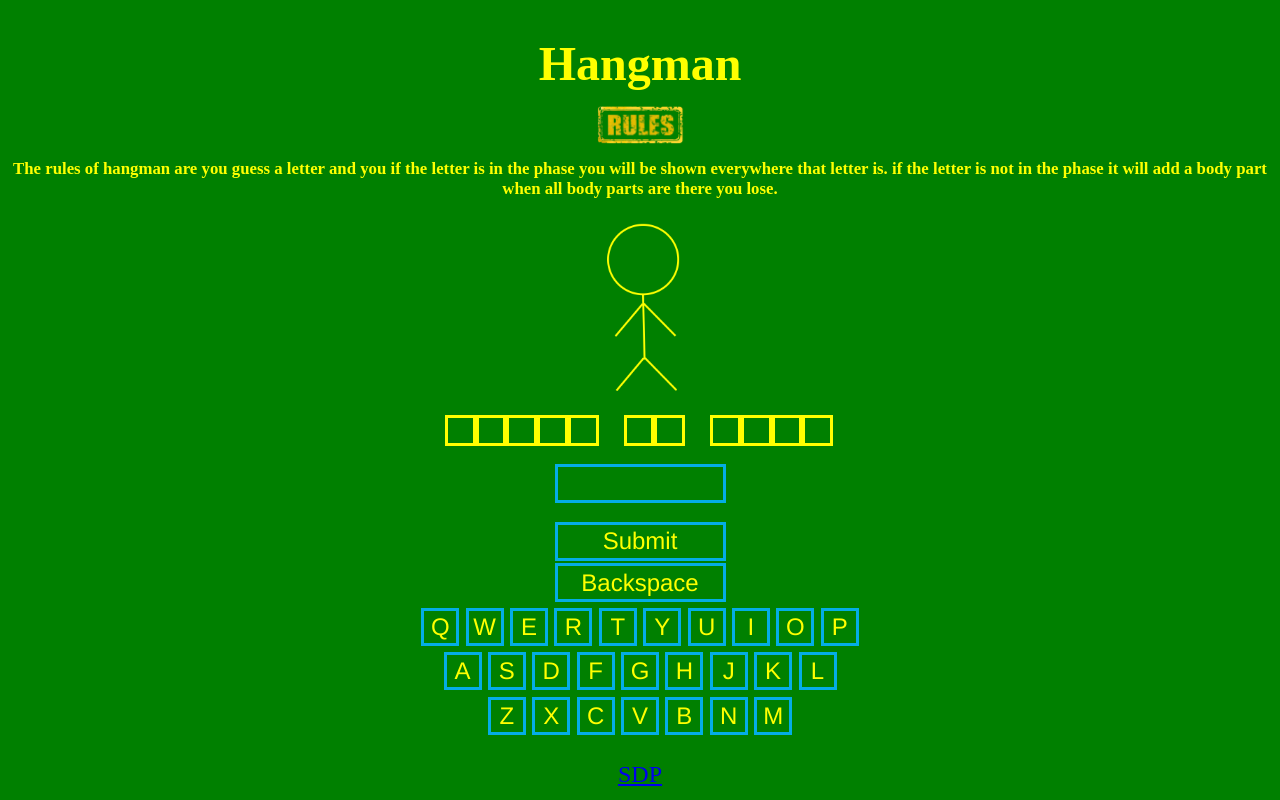
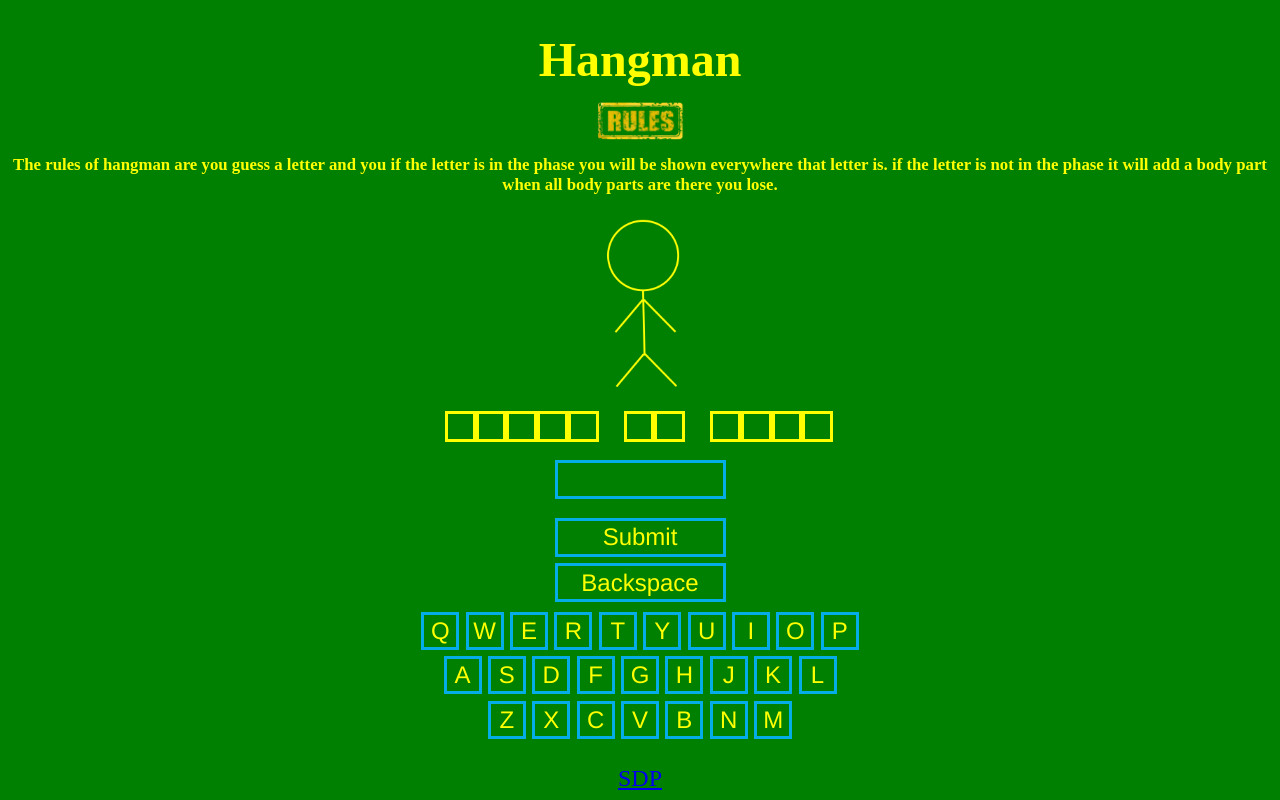
Before and after one commit to TarEl-fim/WP_U4_L2, a plain HTML site: page index.html in a window 1280 px wide. Drawn offline with Linux system fonts and the light colour scheme.

Commit message:
Fixed a bug

```diff
--- a/index.css
+++ b/index.css
@@ -18,6 +18,7 @@ img{
   justify-content: center;
   align-items: center;
   flex-direction: row;
+  align-self: center;
 }
 #textBox{
     max-width: 100%;
@@ -46,12 +47,16 @@ img{
   font-family: 'Franklin Gothic Medium', 'Arial Narrow', Arial, sans-serif;
   text-transform: uppercase;
   user-select: none;
-
 }
 .key:hover{
     background-color: darkgreen;
     cursor: pointer;
     height: 5vh;
+    margin: -1px;
+}
+#Submit:hover,#Backspace:hover{
+    aspect-ratio: 4;
+    margin: 0px;
 }
 #Submit{
     min-width: 80px;
@@ -62,7 +67,7 @@ img{
 #Submit,#Backspace{
     aspect-ratio: 5;
     text-transform: capitalize;
-    margin: 0.2%;
+    margin: 0.5%;
     min-height: 33px;
 }
 #Input{
@@ -86,13 +91,13 @@ img{
 .key,#Submit,#Input{
     border-color: rgb(4, 173, 229);
 }
-h3{
+h2{
     font-size: 2.1vh;
 }
-h1,h3{
+h1,h2{
     margin: -1px;
 }
-p,h1,h2,h3,#Input{
+p,h1,h2,#Input{
     text-align: center;
 }
 #sdp{
--- a/index.html
+++ b/index.html
@@ -10,10 +10,10 @@
     <body>
         <h1>Hangman</h1>
         <img src = "resources/index/rules.png" alt = "rules" id = "rules">
-        <h3>
+        <h2>
             The rules of hangman are you guess a letter and you if the letter is in the phase you will be shown everywhere that
             letter is. if the letter is not in the phase it will add a body part when all body parts are there you lose.
-        </h3>
+        </h2>
     </body>
     <script src="pages/index/index.js"></script>
     <script>genKeyboard()</script>
```
